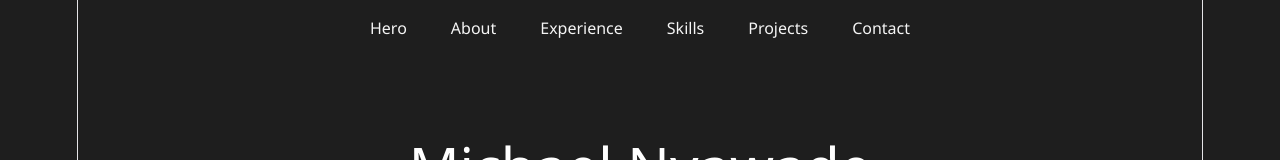
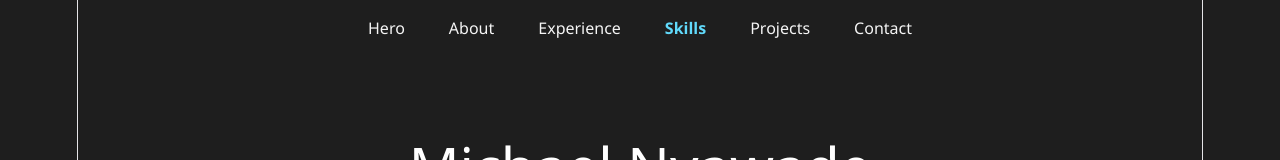
Before and after one commit to Michael-Nyawade/Michael-Nyawade.github.io, a React (Vite) app: page / in a window 1280 px wide. Shown: the top 160 px of the page. Built offline with nearby package versions, Linux system fonts and the light colour scheme.

Commit message:
Highlight active section in NavBar while scrolling

```diff
--- a/src/components/NavBar.jsx
+++ b/src/components/NavBar.jsx
@@ -2,16 +2,27 @@ import { useState, useEffect } from "react";
 
 export default function NavBar() {
   const [scrolled, setScrolled] = useState(false);
+  const [activeSection, setActiveSection] = useState("hero");
 
   useEffect(() => {
     const handleScroll = () => {
-      setScrolled(window.scrollY > 50); // change navbar style after scrolling 50px
+      setScrolled(window.scrollY > 50);
+
+      const sections = ["hero", "about", "experience", "skills", "projects", "contact"];
+      const scrollPos = window.scrollY + window.innerHeight / 2;
+
+      for (let i = sections.length - 1; i >= 0; i--) {
+        const el = document.getElementById(sections[i]);
+        if (el && el.offsetTop <= scrollPos) {
+          setActiveSection(sections[i]);
+          break;
+        }
+      }
     };
+
     window.addEventListener("scroll", handleScroll);
     return () => window.removeEventListener("scroll", handleScroll);
   }, []);
-
-  const sections = ["hero", "about", "experience", "skills", "projects", "contact"];
 
   const scrollToSection = (id) => {
     const element = document.getElementById(id);
@@ -19,6 +30,8 @@ export default function NavBar() {
       element.scrollIntoView({ behavior: "smooth" });
     }
   };
+
+  const sections = ["hero", "about", "experience", "skills", "projects", "contact"];
 
   return (
     <nav
@@ -42,9 +55,11 @@ export default function NavBar() {
           style={{
             background: "none",
             border: "none",
-            color: "var(--text-color)",
+            color: activeSection === section ? "var(--accent-color)" : "var(--text-color)",
+            fontWeight: activeSection === section ? "600" : "400",
             fontSize: "1rem",
             cursor: "pointer",
+            transition: "color 0.3s ease, font-weight 0.3s ease",
           }}
         >
           {section.charAt(0).toUpperCase() + section.slice(1)}
```
